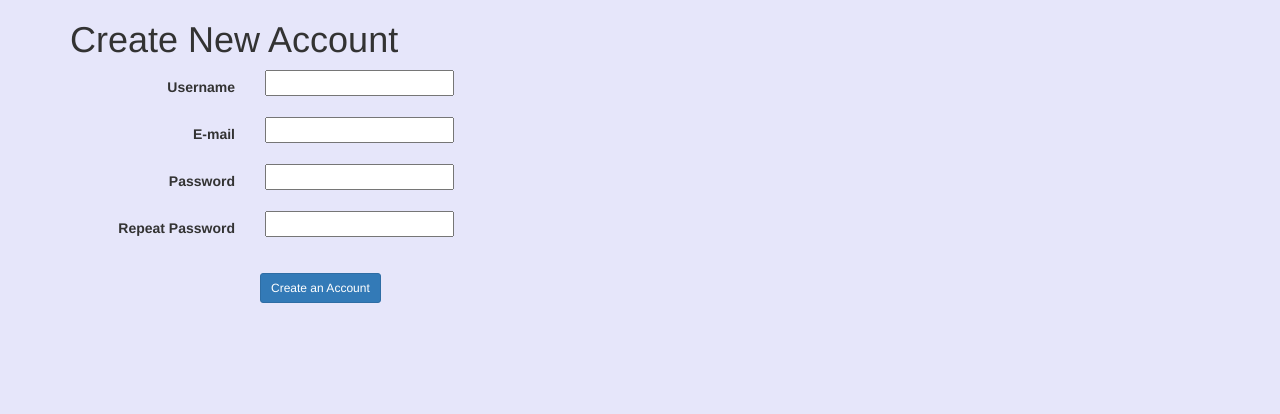
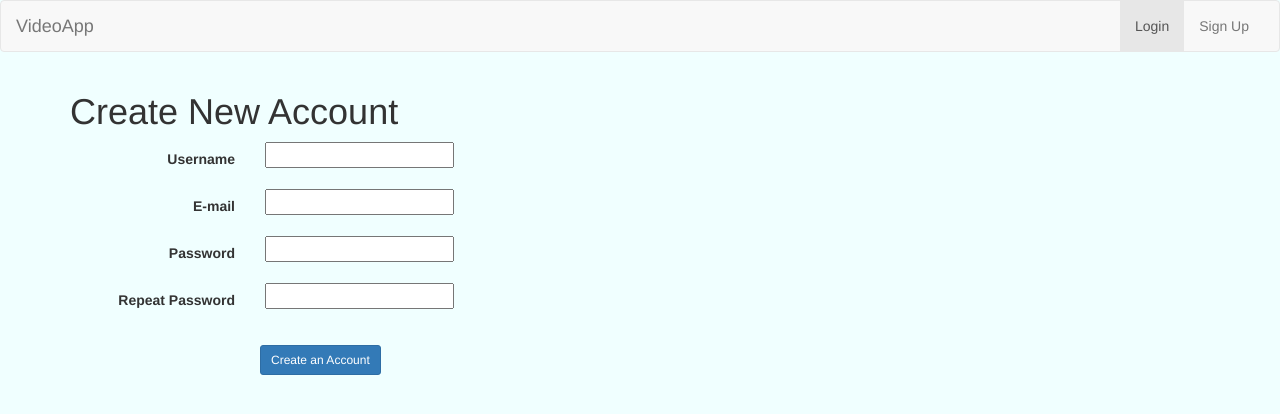
Before and after one commit to v-lai/video_crud_app, a Flask app: template templates/signup.html in a window 1280 px wide. Shown: the top 414 px of the page. Run offline with Flask 2, Linux system fonts and the light colour scheme; the template is opened without the code that fills it: values that come from a table or form of the project are taken from there, others are empty; tables that the repository leaves empty hold one stand-in row (values such as "Sample post"); some libraries are stand-ins or nearby versions.

Commit message:
add login page and nav styling

```diff
--- a/app.py
+++ b/app.py
@@ -1,5 +1,5 @@
-from flask import Flask, request, redirect, url_for, render_template, flash
-from forms import SignupForm #, VideoForm
+from flask import Flask, request, redirect, url_for, render_template, flash, session
+from forms import SignupForm, LoginForm #, VideoForm
 import os
 
 # for models
@@ -52,12 +52,35 @@ def signup():
         if form.validate() == False:
             flash('All fields are required.')
             return render_template('signup.html', form=form)
-        db.session.add(User(request.form['username'], request.form['email'], request.form['password']))
+        newuser = User(request.form['username'], request.form['email'], request.form['password'])
+        db.session.add(newuser)
         db.session.commit()
+        session['username'] = newuser.username
         flash('Thanks for signing up!')
-        return redirect(url_for('index'))
+        return redirect(url_for('profile'))
     return render_template('signup.html', form=form)
 
+@app.route('/login', methods=['GET', 'POST'])
+def login():
+    form = LoginForm()
+    if request.method == 'POST':
+        if form.validate() == False:
+            flash('All fields are required.')
+            return render_template('login.html', form=form)
+        session['username'] = form.username.data
+        flash('Welcome back!')
+        return redirect(url_for('profile'))
+    return render_template('login.html', form=form)
+
+@app.route('/profile')
+def profile():
+    if 'username' not in session:
+        return redirect(url_for('login'))
+    user = User.query.filter_by(username = session['username']).first()
+
+    if user is None:
+        return redirect(url_for('login'))
+    return render_template('profile.html')
 
 if __name__ == '__main__':
     app.run(port=3000,debug=True)
--- a/forms.py
+++ b/forms.py
@@ -10,6 +10,10 @@ class SignupForm(FlaskForm):
     ])
     confirm = PasswordField('Repeat Password')
 
+class LoginForm(FlaskForm):
+    username = StringField('Username', [validators.Required("Please enter your username.")])
+    password = PasswordField('Password', [validators.Required("Please enter your password.")])
+
 # class VideoForm(FlaskForm):
 #     video = StringField('Video Link', [validators.Length(min=10, max=50)])
 #     favorite = BooleanField('Favorite!')
--- a/static/css/style.css
+++ b/static/css/style.css
@@ -1,3 +1,3 @@
 body {
-    background-color: lavender;
+    background-color: azure;
 }
--- a/templates/base.html
+++ b/templates/base.html
@@ -10,6 +10,33 @@
     <link rel="stylesheet" href="./static/css/style.css">
 </head>
 <body>
+    <nav class="navbar navbar-default">
+        <div class="container-fluid">
+            <!-- Brand and toggle get grouped for better mobile display -->
+            <div class="navbar-header">
+                <button type="button" class="navbar-toggle collapsed" data-toggle="collapse" data-target="#bs-example-navbar-collapse-1" aria-expanded="false">
+                    <span class="sr-only">Toggle navigation</span>
+                    <span class="icon-bar"></span>
+                    <span class="icon-bar"></span>
+                    <span class="icon-bar"></span>
+                </button>
+                <a class="navbar-brand" href="{{url_for('index')}}">VideoApp</a>
+            </div>
+
+            <!-- Collect the nav links, forms, and other content for toggling -->
+            <div class="collapse navbar-collapse" id="bs-example-navbar-collapse-1">
+                <ul class="nav navbar-nav navbar-right">
+                    {% if not session['username'] %}
+                    <li class="active"><a href="{{url_for('login')}}">Login</a></li>
+                    <li><a href="{{url_for('signup')}}">Sign Up</a></li>
+                    {% endif %}
+                    {% if session['username'] %}
+                    <p class="navbar-text">Signed in as <a href="{{url_for('profile')}}">{{session['username']}}</a></p>
+                    {% endif %}
+                </ul>
+            </div><!-- /.navbar-collapse -->
+        </div><!-- /.container-fluid -->
+    </nav>
     <div class="container">
         {% with messages = get_flashed_messages() %}
             {% if messages %}
@@ -21,5 +48,8 @@
         {% block content %}
         {% endblock %}
     </div>
+    <script src="https://code.jquery.com/jquery-3.1.1.js" integrity="sha256-16cdPddA6VdVInumRGo6IbivbERE8p7CQR3HzTBuELA=" crossorigin="anonymous"></script>
+    <!-- Latest compiled and minified JavaScript -->
+    <script src="https://maxcdn.bootstrapcdn.com/bootstrap/3.3.7/js/bootstrap.min.js" integrity="sha384-Tc5IQib027qvyjSMfHjOMaLkfuWVxZxUPnCJA7l2mCWNIpG9mGCD8wGNIcPD7Txa" crossorigin="anonymous"></script>
 </body>
 </html>
```
Also changed, not shown: templates/login.html (added, +28 -0 lines), templates/profile.html (added, +11 -0 lines).
